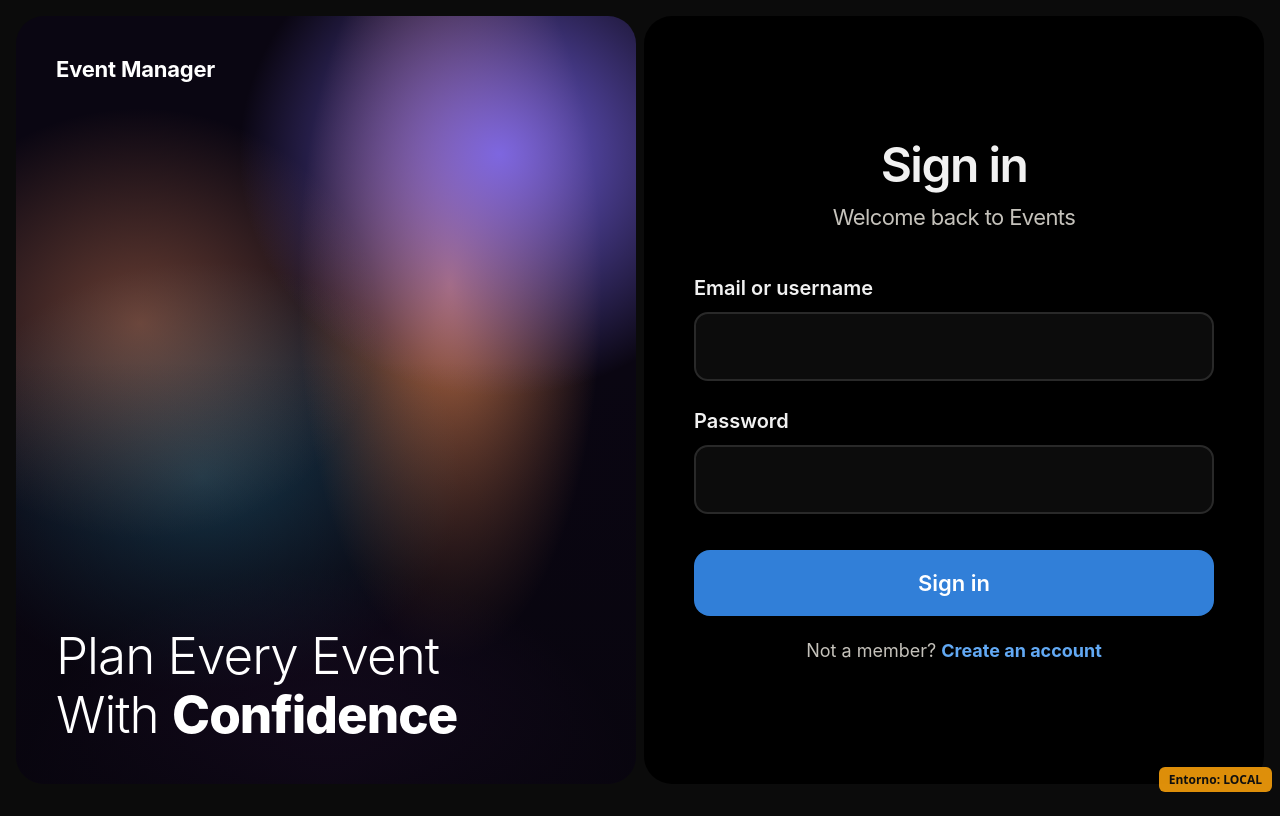
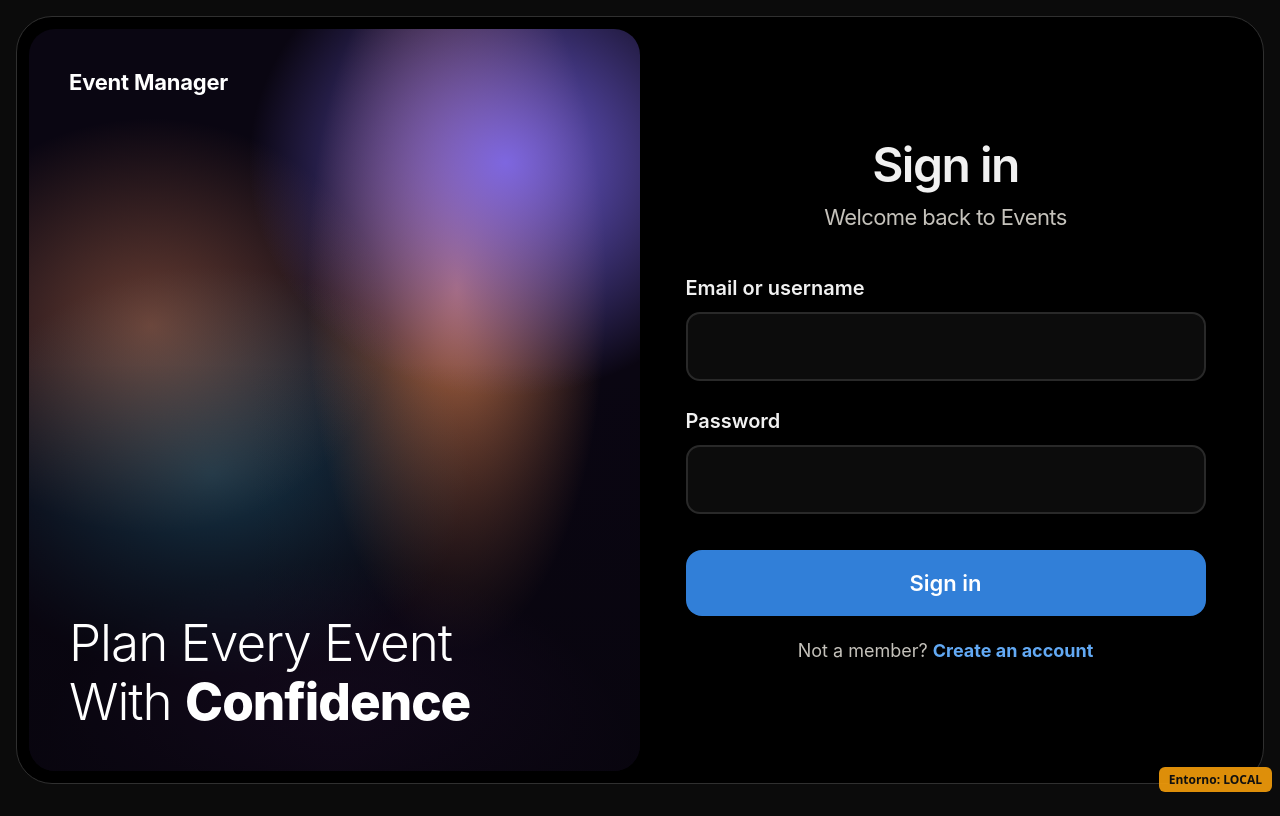
Before and after one commit to DiegoGBag/proyectoNUBEtest, a React (Vite) app: page / in a window 1280 px wide. Built offline with nearby package versions, Linux system fonts and the light colour scheme.

Commit message:
Integra la tarjeta del degradado dentro de una tarjeta unica en el login
Co-Authored-By: Claude Sonnet 5.5 <noreply@anthropic.com>

```diff
--- a/src/App.css
+++ b/src/App.css
@@ -1171,3 +1171,30 @@
   margin: 0;
   text-align: center;
 }
+
+/* ---------- Auth: hero card sits inside one big card ---------- */
+.auth-split {
+  gap: 0;
+  min-height: calc(100svh - 32px);
+  margin: 16px;
+  padding: 12px;
+  border: 1px solid var(--border);
+  border-radius: 36px;
+  background: #000;
+}
+
+.auth-split .auth-hero {
+  border-radius: 26px;
+}
+
+.auth-split .auth-panel {
+  border-radius: 0;
+  background: transparent;
+}
+
+@media (max-width: 800px) {
+  .auth-split {
+    margin: 8px;
+    min-height: calc(100svh - 16px);
+  }
+}
```
